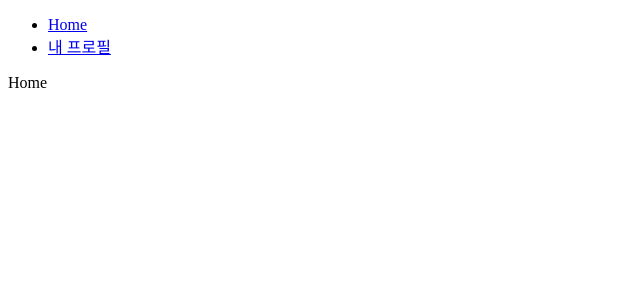
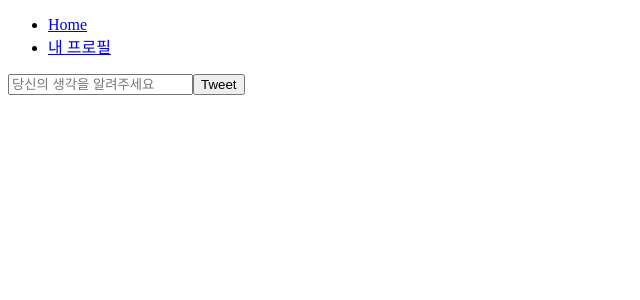
Before and after one commit to chochoq/react_tweeter, a React (Create React App) app: page /#/ in a window 1280 px wide. Shown: the top 300 px of the page, without its empty margins (0-640 px from the left). Built offline with nearby package versions, Linux system fonts and the light colour scheme; no server answers; sample sign-in values are in the browser's storage.

Commit message:
(add) database setup

```diff
--- a/src/fbase.js
+++ b/src/fbase.js
@@ -1,7 +1,7 @@
 // Import the functions you need from the SDKs you need
 import * as firebase from "firebase/app";
 import "firebase/auth";
-
+import "firebase/database";
 
 const firebaseConfig = {
     apiKey: process.env.REACT_APP_API_KEY,
--- a/src/router/Home.js
+++ b/src/router/Home.js
@@ -1,5 +1,26 @@
-import React from 'react';
+import React, { useState } from 'react';
 
-const Home= () => <span>Home</span>;
+
+const Home = () => {
+    const [tweet, setTweet] = useState("");
+
+
+    const onSubmit = (e) => {
+        e.preventDefault();
+    };
+    const onChange = (e) => {
+        const { target: { value } } = e;
+        setTweet(value);
+    };
+
+    return (
+    <div onSubmit={onSubmit}>
+        <form>
+            <input value={tweet} onChange={onChange} type="text" placeholder="당신의 생각을 알려주세요" maxLength={120} />
+            <input type="submit" value="Tweet" />
+        </form>
+    </div>
+    );
+};
 
 export default Home;
```
